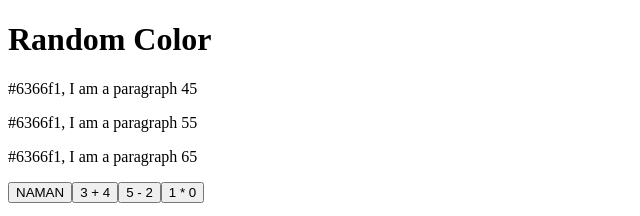
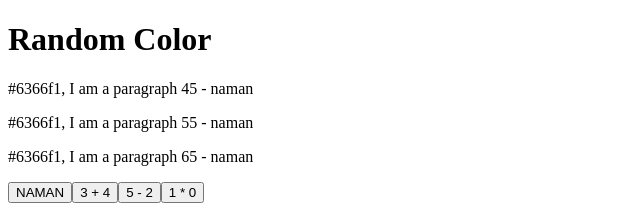
Before and after one commit to NamanJindal03/fsd-may-26-react, a React (Vite) app: page / in a window 1280 px wide. Shown: the top 216 px of the page, without its empty margins (0-640 px from the left). Built offline with nearby package versions, Linux system fonts and the light colour scheme.

Commit message:
mid session

```diff
--- a/src/Paragraph.jsx
+++ b/src/Paragraph.jsx
@@ -1,8 +1,23 @@
-export function GiveUiElements(obj){
-    console.log(obj)
+//named
+export function GiveUiElements({number,name, age, namesArr, obj }){
+  const {employee, employeeId} = obj;
+    // console.log(obj)
+    // if(obj.namesArr){
+    //   console.log(obj.namesArr)
+    // }
   return (
-    <p id="code" className="text-lg font-mono mb-6">
-        #6366f1, I am a paragraph {3+2+10+20 + obj.number}
+    <p id="code">
+        #6366f1, I am a paragraph {3+2+10+20 + number} - {employee}
+
       </p>
   )
 }
+
+export function GiveDirections(){
+
+}
+
+//default
+export default function random(){
+  console.log('random')
+}
--- a/src/main.jsx
+++ b/src/main.jsx
@@ -1,5 +1,9 @@
 import { createRoot } from "react-dom/client";
-import { GiveUiElements } from "./Paragraph";
+import klo, { GiveUiElements, GiveDirections } from "./Paragraph";
+
+//the name can be anything
+// import  from './Paragraph'
+
 // import App from './App.jsx'
 
 function printOnConsole(){
@@ -10,6 +14,14 @@ function printOnConsole(){
 function returnSomeRandomOperation(num1, num2, operator){
   return `${num1} ${operator} ${num2}`
 }
+
+const namesArr = ['Samrat', 'Sanjeev', 'Naman', 'Akshay'];
+const obj = {
+  employee: 'naman',
+  employeeId: 10,
+}
+
+klo()
 
 //component
 
@@ -23,9 +35,9 @@ createRoot(document.getElementById("root")).render(
         className="w-full h-32 rounded-xl mb-4 transition-colors duration-300 bg-indigo-500"
       ></div>
       {/* {giveUIElements(10)} */}
-      <GiveUiElements number={10} name={'nj'}  age={10}/>
-      <GiveUiElements number={20}/>
-      <GiveUiElements number={30}/>
+      <GiveUiElements number={10} name={'Sanjeev'}  age={10} namesArr={namesArr} obj={obj}/>
+      <GiveUiElements number={20} name={'Sanjeev'}  age={10} namesArr={namesArr} obj={obj}/>
+      <GiveUiElements number={30} name={'Sanjeev'}  age={10} namesArr={namesArr} obj={obj}/>
       {/* {giveUIElements(20)}
       {giveUIElements(30)} */}
       <button
```
Also changed, not shown: react-notes.txt, temp.js (line endings or trailing spaces), 1 other file (tests, documents, lock files or other folders).
